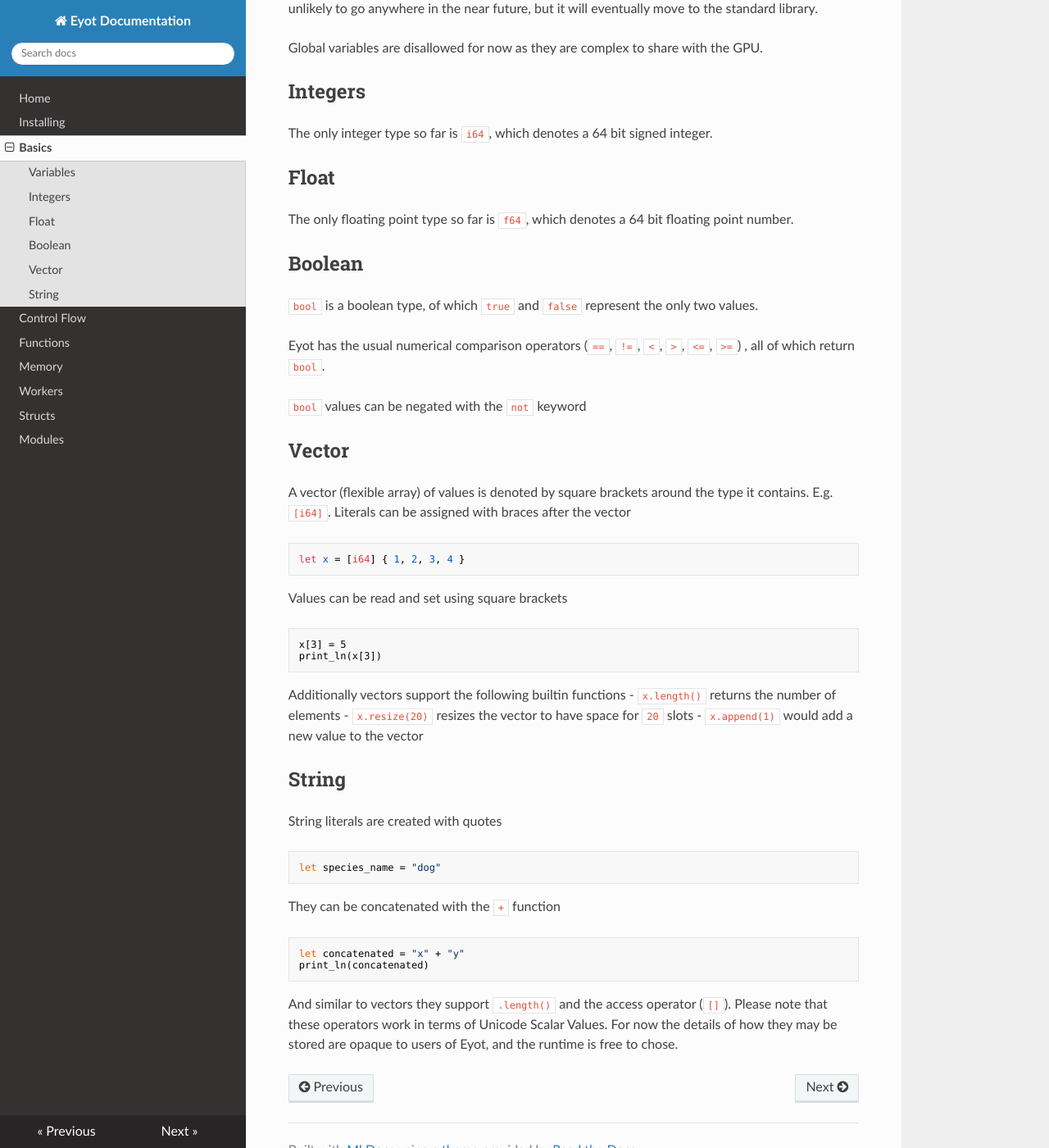
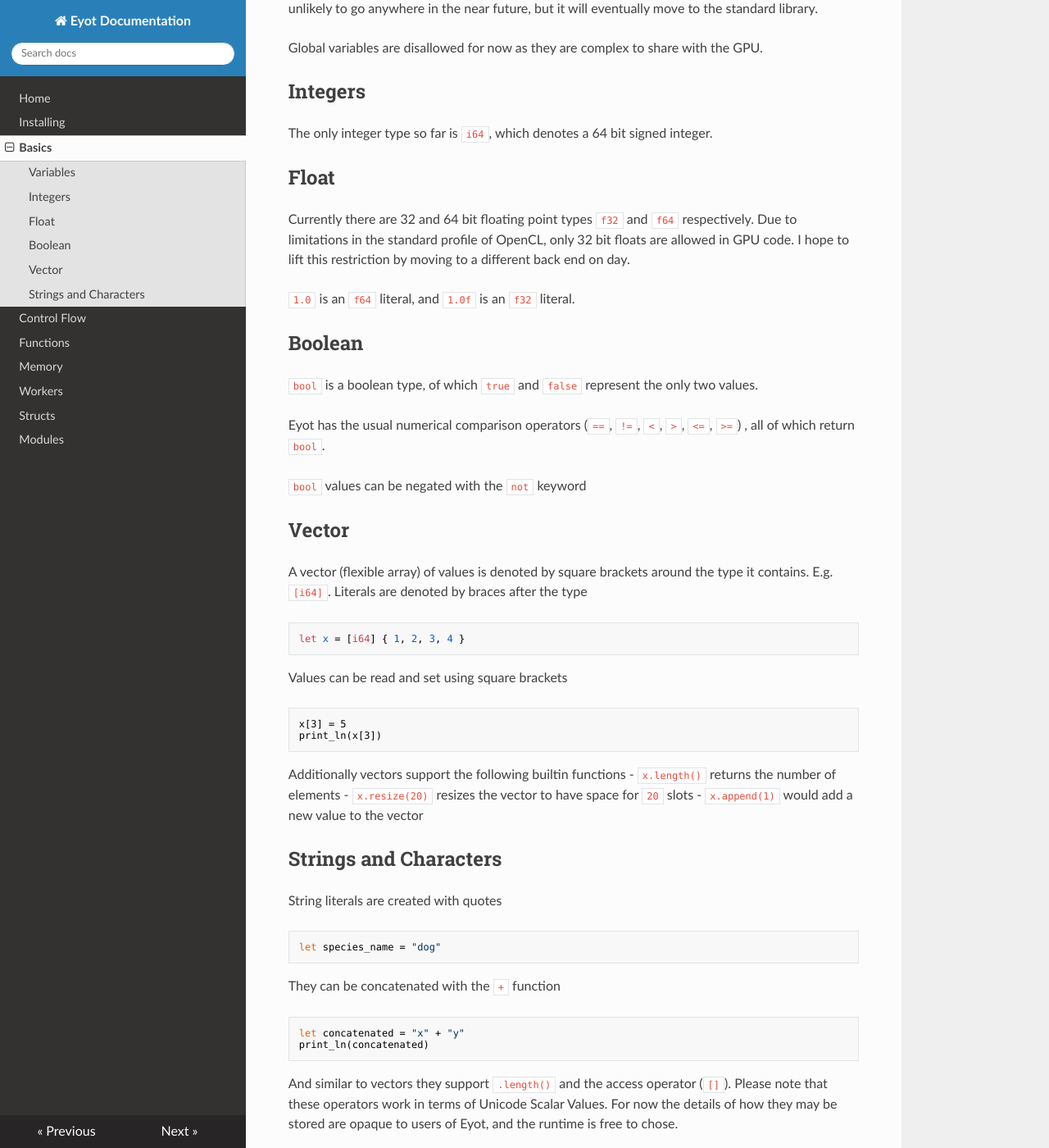
Before and after one commit to steeleduncan/eyot, an MkDocs documentation site: the page built from docs/docs/basics.md, in a window 1280 px wide and 1400 px high, scrolled down 504 px. Shown: the whole window at 82% size. Built offline with MkDocs 1.6.1, drawn with Linux system fonts in a browser that asks for light colours; nearby versions of some CDN libraries; some of the changed text lies outside the part shown.

Commit message:
editing documentation

````diff
--- a/docs/docs/basics.md
+++ b/docs/docs/basics.md
@@ -24,7 +24,11 @@
 
 ## Float
 
-The only floating point type so far is `f64`, which denotes a 64 bit floating point number.
+Currently there are 32 and 64 bit floating point types `f32` and `f64` respectively.
+Due to limitations in the standard profile of OpenCL, only 32 bit floats are allowed in GPU code.
+I hope to lift this restriction by moving to a different back end on day.
+
+`1.0` is an `f64` literal, and `1.0f` is an `f32` literal.
 
 ## Boolean
 
@@ -38,7 +42,7 @@
 
 A vector (flexible array) of values is denoted by square brackets around the type it contains.
 E.g. `[i64]`.
-Literals can be assigned with braces after the vector
+Literals are denoted by braces after the type
 
 ```
 let x = [i64] { 1, 2, 3, 4 }
@@ -56,7 +60,7 @@
 - `x.resize(20)` resizes the vector to have space for `20` slots
 - `x.append(1)` would add a new value to the vector
 
-## String
+## Strings and Characters
 
 String literals are created with quotes
 
@@ -74,3 +78,5 @@
 And similar to vectors they support `.length()` and the access operator (`[]`).
 Please note that these operators work in terms of Unicode Scalar Values.
 For now the details of how they may be stored are opaque to users of Eyot, and the runtime is free to chose.
+
+The access operator, `[]`, takes the code point index as a value, and returns a `char` type, which is a type sufficient to represent all Unicode code points
````
Also changed, not shown: docs/docs/control-flow.md (+2 -2 lines), Readme.md.
